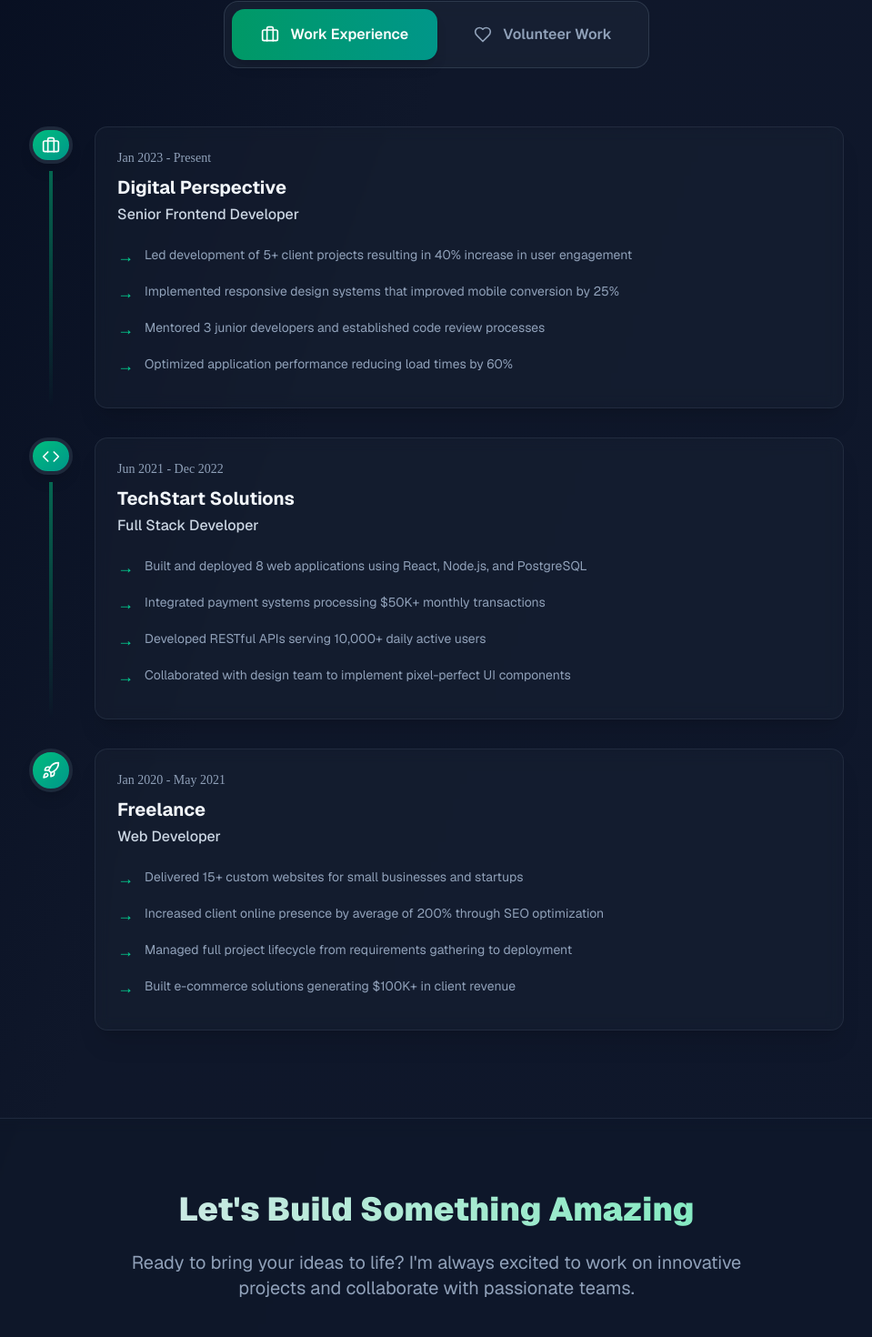
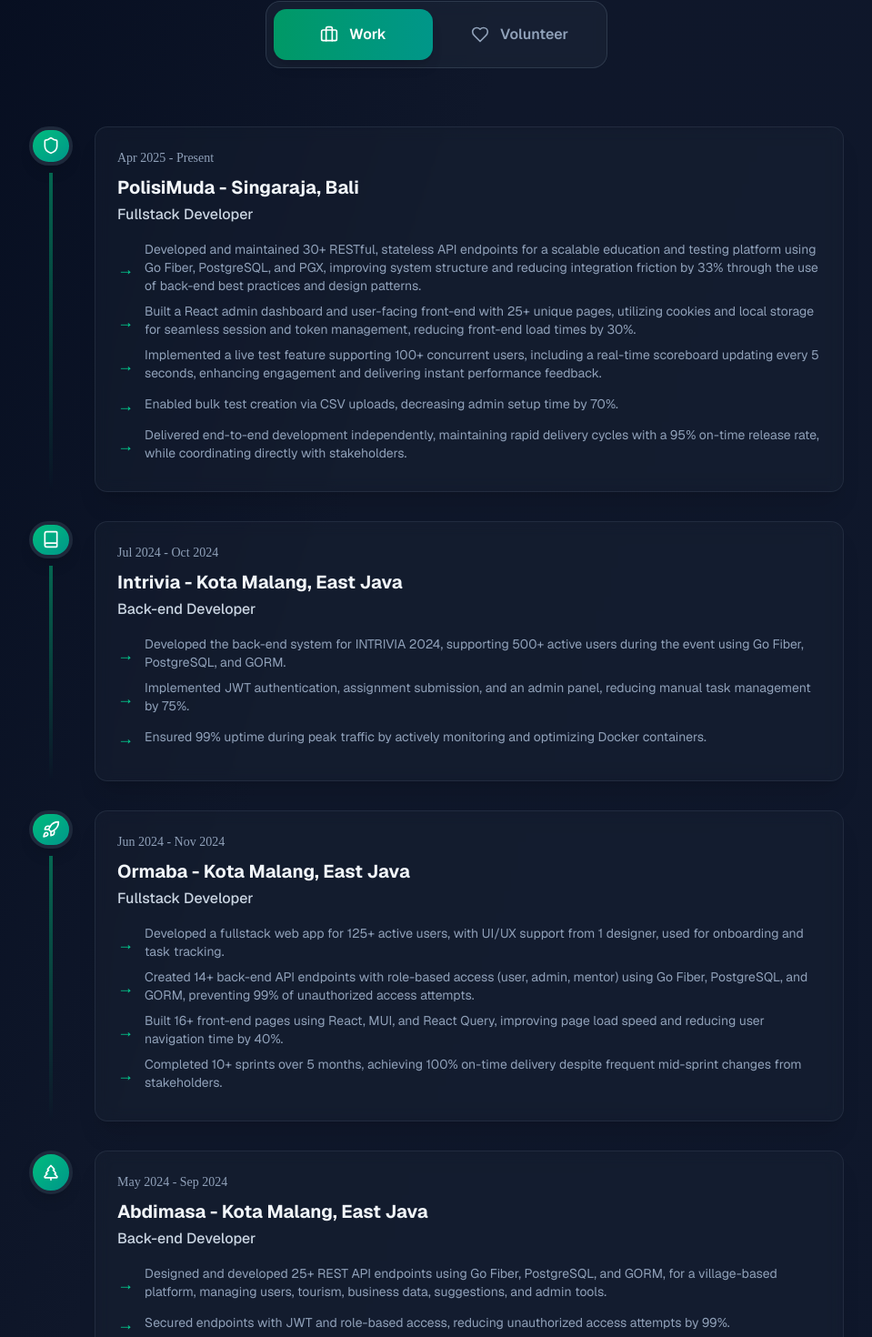
Before and after one commit to kmdavidds/portfolio, a Next.js app: page / in a window 1280 px wide. Shown: the part 1629-3099 px from the top of the page at 91% size, without its empty margins (160-1119 px from the left). Built offline with nearby package versions, Linux system fonts and the light colour scheme.

Commit message:
chore: modify experience section

```diff
--- a/components/data/volunteer-experience.tsx
+++ b/components/data/volunteer-experience.tsx
@@ -1,40 +1,15 @@
-import { Award, Heart, Users } from "lucide-react";
+import { Heart } from "lucide-react";
 
 export const volunteerExperience = [
   {
-    time: "Mar 2022 - Present",
-    company: "Code for Good Brazil",
-    title: "Technical Lead",
+    time: "Dec 2024 - Present",
+    company: "Basic Computing Community - Kota Malang, East Java",
+    title: "Lead Back-end Developer",
     icon: <Heart className="text-white" size={20} />,
     results: [
-      "Led team of 12 volunteers building apps for 3 local NGOs",
-      "Developed donation platform that raised R$50,000+ for children's education",
-      "Organized monthly coding workshops for 100+ underprivileged youth",
-      "Mentored 20+ aspiring developers through career transition programs",
-    ],
-  },
-  {
-    time: "Sep 2021 - Feb 2022",
-    company: "Digital Inclusion Project",
-    title: "Frontend Developer",
-    icon: <Users className="text-white" size={20} />,
-    results: [
-      "Built accessible learning platform serving 500+ elderly users",
-      "Implemented multilingual support for Portuguese and Spanish speakers",
-      "Created interactive tutorials reducing learning curve by 40%",
-      "Collaborated with UX researchers to improve user experience",
-    ],
-  },
-  {
-    time: "Jan 2021 - Aug 2021",
-    company: "Open Source Contributor",
-    title: "Community Developer",
-    icon: <Award className="text-white" size={20} />,
-    results: [
-      "Contributed to 8 open source projects with 500+ GitHub stars",
-      "Fixed 25+ bugs and implemented 10+ new features",
-      "Reviewed 100+ pull requests and mentored new contributors",
-      "Maintained documentation for developer onboarding processes",
+      "Designed and developed a 10+ topic back-end curriculum covering Go, REST APIs, testing, logging, caching, and real-time systems, used in training sessions for 15+ members.",
+      "Taught back-end fundamentals and Go programming to 10+ interns through an interactive workshop and live coding, improving back-end literacy across the community.",
+      "Led an internal back-end project with a team of 3 developers, applying curriculum content in practice and simulating real-world software team workflows.",
     ],
   },
 ];
--- a/components/data/work-experience.tsx
+++ b/components/data/work-experience.tsx
@@ -1,40 +1,50 @@
-import { Briefcase, Code, Rocket } from "lucide-react";
+import { Book, BookUser, Briefcase, Code, Rocket, Shield, TreePine } from "lucide-react";
 
 export const workExperience = [
   {
-    time: "Jan 2023 - Present",
-    company: "Digital Perspective",
-    title: "Senior Frontend Developer",
-    icon: <Briefcase className="text-white" size={20} />,
+    time: "Apr 2025 - Present",
+    company: "PolisiMuda - Singaraja, Bali",
+    title: "Fullstack Developer",
+    icon: <Shield className="text-white" size={20} />,
     results: [
-      "Led development of 5+ client projects resulting in 40% increase in user engagement",
-      "Implemented responsive design systems that improved mobile conversion by 25%",
-      "Mentored 3 junior developers and established code review processes",
-      "Optimized application performance reducing load times by 60%",
+      "Developed and maintained 30+ RESTful, stateless API endpoints for a scalable education and testing platform using Go Fiber, PostgreSQL, and PGX, improving system structure and reducing integration friction by 33% through the use of back-end best practices and design patterns.",
+      "Built a React admin dashboard and user-facing front-end with 25+ unique pages, utilizing cookies and local storage for seamless session and token management, reducing front-end load times by 30%.",
+      "Implemented a live test feature supporting 100+ concurrent users, including a real-time scoreboard updating every 5 seconds, enhancing engagement and delivering instant performance feedback.",
+      "Enabled bulk test creation via CSV uploads, decreasing admin setup time by 70%.",
+      "Delivered end-to-end development independently, maintaining rapid delivery cycles with a 95% on-time release rate, while coordinating directly with stakeholders.",
     ],
   },
   {
-    time: "Jun 2021 - Dec 2022",
-    company: "TechStart Solutions",
-    title: "Full Stack Developer",
-    icon: <Code className="text-white" size={20} />,
+    time: "Jul 2024 - Oct 2024",
+    company: "Intrivia - Kota Malang, East Java",
+    title: "Back-end Developer",
+    icon: <Book className="text-white" size={20} />,
     results: [
-      "Built and deployed 8 web applications using React, Node.js, and PostgreSQL",
-      "Integrated payment systems processing $50K+ monthly transactions",
-      "Developed RESTful APIs serving 10,000+ daily active users",
-      "Collaborated with design team to implement pixel-perfect UI components",
+      "Developed the back-end system for INTRIVIA 2024, supporting 500+ active users during the event using Go Fiber, PostgreSQL, and GORM.",
+      "Implemented JWT authentication, assignment submission, and an admin panel, reducing manual task management by 75%.",
+      "Ensured 99% uptime during peak traffic by actively monitoring and optimizing Docker containers.",
     ],
   },
   {
-    time: "Jan 2020 - May 2021",
-    company: "Freelance",
-    title: "Web Developer",
+    time: "Jun 2024 - Nov 2024",
+    company: "Ormaba - Kota Malang, East Java",
+    title: "Fullstack Developer",
     icon: <Rocket className="text-white" size={20} />,
     results: [
-      "Delivered 15+ custom websites for small businesses and startups",
-      "Increased client online presence by average of 200% through SEO optimization",
-      "Managed full project lifecycle from requirements gathering to deployment",
-      "Built e-commerce solutions generating $100K+ in client revenue",
+      "Developed a fullstack web app for 125+ active users, with UI/UX support from 1 designer, used for onboarding and task tracking.",
+      "Created 14+ back-end API endpoints with role-based access (user, admin, mentor) using Go Fiber, PostgreSQL, and GORM, preventing 99% of unauthorized access attempts.",
+      "Built 16+ front-end pages using React, MUI, and React Query, improving page load speed and reducing user navigation time by 40%.",
+      "Completed 10+ sprints over 5 months, achieving 100% on-time delivery despite frequent mid-sprint changes from stakeholders.",
+    ],
+  },
+  {
+    time: "May 2024 - Sep 2024",
+    company: "Abdimasa - Kota Malang, East Java",
+    title: "Back-end Developer",
+    icon: <TreePine className="text-white" size={20} />,
+    results: [
+      "Designed and developed 25+ REST API endpoints using Go Fiber, PostgreSQL, and GORM, for a village-based platform, managing users, tourism, business data, suggestions, and admin tools.",
+      "Secured endpoints with JWT and role-based access, reducing unauthorized access attempts by 99%.",
     ],
   },
 ];
--- a/components/sections/experience-section.tsx
+++ b/components/sections/experience-section.tsx
@@ -35,27 +35,27 @@
                 whileHover={{ scale: 1.05 }}
                 whileTap={{ scale: 0.95 }}
                 onClick={() => setExperienceType("work")}
-                className={`flex items-center gap-3 px-8 py-4 rounded-xl font-semibold transition-all duration-300 ${
+                className={`flex items-center justify-center min-w-[175px] gap-3 px-8 py-4 rounded-xl font-semibold transition-all duration-300 ${
                   experienceType === "work"
                   ? "bg-gradient-to-r from-emerald-600 to-teal-600 text-white shadow-lg"
                   : "text-slate-400 hover:text-slate-300"
                 }`}
                 >
                 <Briefcase size={20} />
-                Work Experience
+                Work
                 </motion.button>
                 <motion.button
                 whileHover={{ scale: 1.05 }}
                 whileTap={{ scale: 0.95 }}
                 onClick={() => setExperienceType("volunteer")}
-                className={`flex items-center gap-3 px-8 py-4 rounded-xl font-semibold transition-all duration-300 ${
+                className={`flex items-center justify-center min-w-[175px] gap-3 px-8 py-4 rounded-xl font-semibold transition-all duration-300 ${
                   experienceType === "volunteer"
                   ? "bg-gradient-to-r from-rose-600 to-pink-600 text-white shadow-lg"
                   : "text-slate-400 hover:text-slate-300"
                 }`}
                 >
                 <Heart size={20} />
-                Volunteer Work
+                Volunteer
                 </motion.button>
             </div>
           </div>
```
Lines whose indentation alone changed are shown as unchanged.
